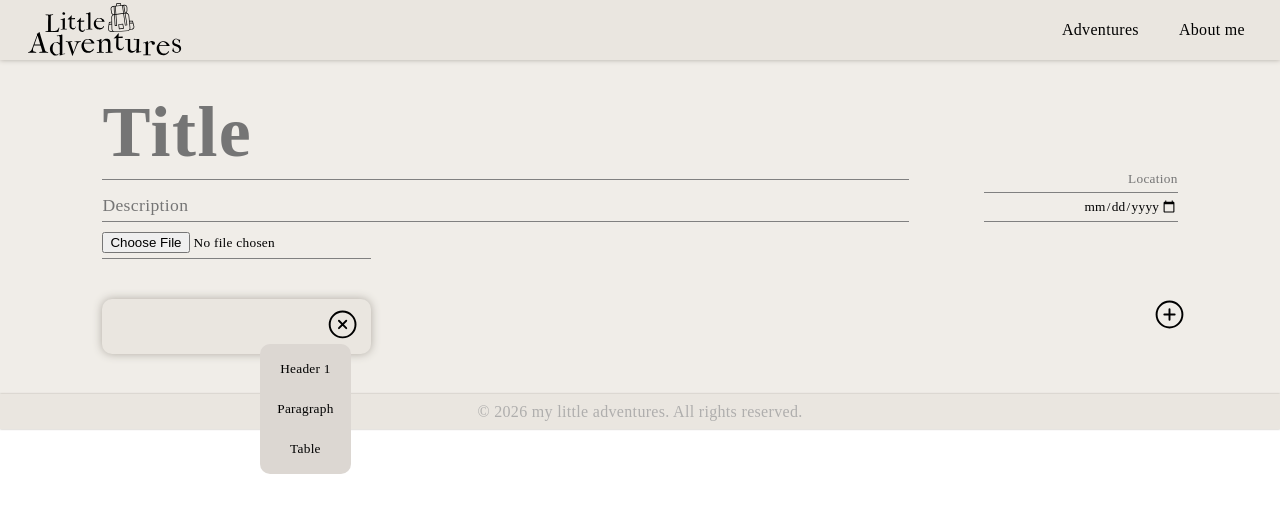
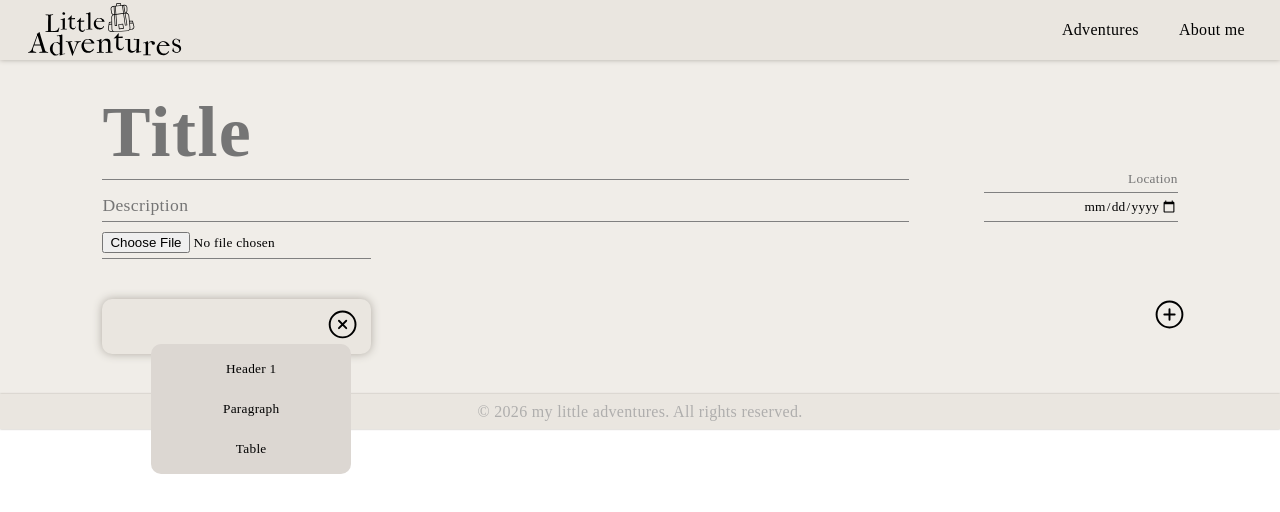
Before and after one commit to ayanomk/blog, a React app: page /admin/create-blog in a window 1280 px wide. Both pictures are taken after a click on the button 339 px from the left and 326 px from the top of the page. Shown: the top 512 px of the page. Built offline with nearby package versions, Linux system fonts and the light colour scheme; the HTML template or start-up script is replaced by a standard one; a web font is replaced by a local one.

Commit message:
Fix block options

```diff
--- a/src/pages/CreateBlog.css
+++ b/src/pages/CreateBlog.css
@@ -84,23 +84,22 @@
     width: 130%;
     transition: all 0.3s;
 }
-.createBlog .asideInputOptions {
+.createBlog .inputOptions {
     display: flex;
     flex-direction: column;
     background-color: #dcd7d2;
-    width: 40%;
     position: absolute;
     right: 0;
     border-radius: 10px;
     padding: 5px;
-
+    width: 200px;
 }
-.createBlog .asideInputOptions button {
+.createBlog .inputOptions button {
     padding: 12px 0px;
     border-radius: 10px;
     transition: all 0.3s;
 }
-.createBlog .asideInputOptions button:hover {
+.createBlog .inputOptions button:hover {
     box-shadow: 0px 1px 3px #979490;
 }
 
--- a/src/pages/CreateBlog.jsx
+++ b/src/pages/CreateBlog.jsx
@@ -218,7 +218,7 @@ function CreateBlog() {
                             <button type='button' onClick={toggleAsideOption}>
                                 <img src="../icon/plus-sign-circle-stroke-rounded.svg" alt="" className={asideOption ? "rotate" : ""} />
                             </button>
-                            <div className={`asideInputOptions ${asideOption ? "" : "hidden"}`}>
+                            <div className={`inputOptions ${asideOption ? "" : "hidden"}`}>
                                 <button value="" type='button' onClick={() => {addSide(headerBlock)}}>Header 1</button>
                                 <button value="" type='button' onClick={() => {addSide(paragraphBlock)}}>Paragraph</button>
                                 <button value="" type='button' onClick={() => {addSide(tableBlock)}}>Table</button>
@@ -255,13 +255,11 @@ function CreateBlog() {
                             <button type='button' onClick={toggleMainOption}>
                                 <img src="../icon/plus-sign-circle-stroke-rounded.svg" alt="" className={mainOption ? "rotate" : ""} />
                             </button>
-                            <div className={`asideInputOptions ${mainOption ? "" : "hidden"}`}>
-                                <button value="" type='button' onClick={() => {addMain(headerBlock)}}>Header</button>
+                            <div className={`inputOptions ${mainOption ? "" : "hidden"}`}>
+                                <button value="" type='button' onClick={() => {addMain(headerBlock)}}>Header 1</button>
                                 <button value="" type='button' onClick={() => {addMain(header2Block)}}>Header 2</button>
                                 <button value="" type='button' onClick={() => {addMain(paragraphBlock)}}>Paragraph</button>
-                                <button value="" type='button' onClick={() => {addMain(imageBlock)}}>Image Horizontal</button>
-                                <button value="" type='button'>Image Vertical x 2</button>
-                                <button value="" type='button'>Image Vertical x 3</button>
+                                <button value="" type='button' onClick={() => {addMain(imageBlock)}}>Images</button>
                                 {/* <button value="" type='button'>Table</button> */}
                             </div>
                         </div>
```
